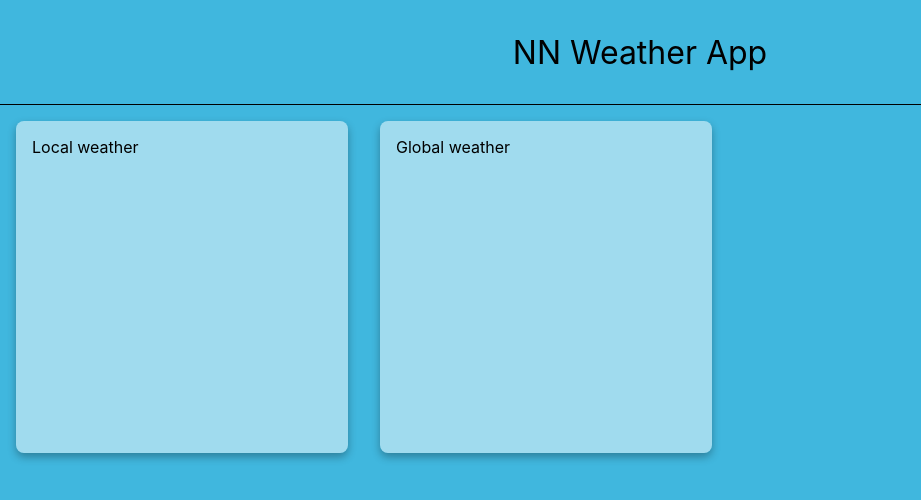
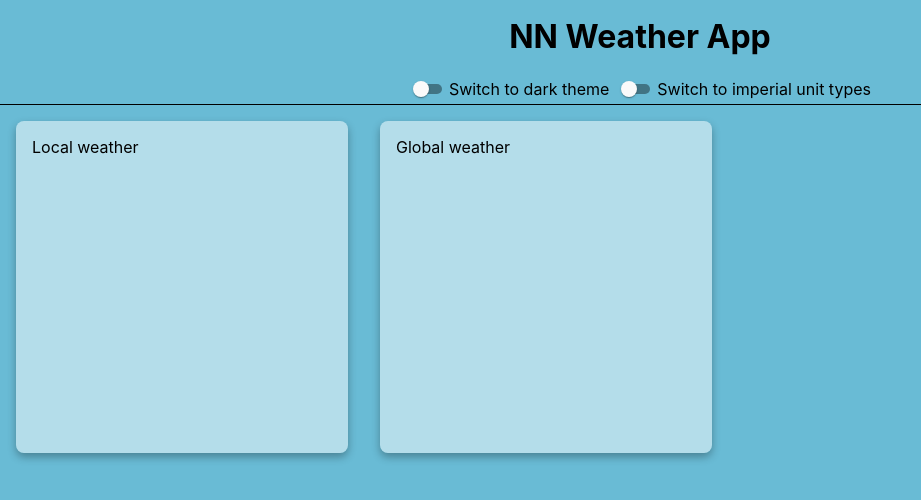
Before and after one commit to dzsoltdev/nn-coding-challenge, a React (Create React App) app: page / in a window 1280 px wide. Shown: the top 500 px of the page, without its empty margins (0-921 px from the left). Built offline with nearby package versions, Linux system fonts and the light colour scheme; no server answers.

Commit message:
Handle app settings

```diff
--- a/package.json
+++ b/package.json
@@ -3,6 +3,7 @@
   "version": "0.1.0",
   "private": true,
   "dependencies": {
+    "@material-ui/core": "^4.11.4",
     "@reduxjs/toolkit": "^1.6.0",
     "@testing-library/jest-dom": "^5.13.0",
     "@testing-library/react": "^11.2.7",
--- a/src/App.tsx
+++ b/src/App.tsx
@@ -1,7 +1,8 @@
-import React from 'react';
+import React, {useCallback} from 'react';
 import {useSessionStorage} from 'react-use';
 import './styles/App.scss';
 import classNames from "classnames";
+import Switch from '@material-ui/core/Switch';
 
 import {AppSettingsContext, Theme, UnitType} from "./utility/appSettingsContext";
 
@@ -12,6 +13,16 @@ function App() {
   const [activeUnitType, setActiveUnitType] = useSessionStorage<UnitType>('active-unit-type', UnitType.METRIC);
   const [activeTheme, setActiveTheme] = useSessionStorage<Theme>('active-theme', Theme.LIGHT);
 
+  const handleUnitTypeChange = useCallback(() => {
+    if(activeUnitType === UnitType.METRIC) setActiveUnitType(UnitType.IMPERIAL);
+    else setActiveUnitType(UnitType.METRIC);
+  }, [activeUnitType]);
+
+  const handleThemeChange = useCallback(() => {
+    if(activeTheme === Theme.LIGHT) setActiveTheme(Theme.DARK);
+    else setActiveTheme(Theme.LIGHT);
+  }, [activeTheme]);
+
   return (
     <AppSettingsContext.Provider value={{
       unitType: activeUnitType ?? UnitType.METRIC,
@@ -21,7 +32,19 @@ function App() {
     }}>
       <div className={classNames('app', activeTheme)}>
         <header className="app-header">
-          <label>NN Weather App</label>
+          <h1>NN Weather App</h1>
+          <div className={'controls'}>
+            <div className={'control'} onClick={handleThemeChange}>
+              <Switch checked={activeTheme === Theme.DARK}
+                      size="small"/>
+              <label>Switch to {activeTheme === Theme.LIGHT ? Theme.DARK : Theme.LIGHT} theme</label>
+            </div>
+            <div className={'control'} onClick={handleUnitTypeChange}>
+              <Switch checked={activeUnitType === UnitType.IMPERIAL}
+                      size="small"/>
+              <label>Switch to {activeUnitType === UnitType.METRIC ? UnitType.IMPERIAL : UnitType.METRIC} unit types</label>
+            </div>
+          </div>
         </header>
 
         <WidgetContainer />
--- a/src/styles/App.scss
+++ b/src/styles/App.scss
@@ -1,18 +1,42 @@
 .app {
   height: 100vh;
   width: 100vw;
-  background-color: #40b7de;
+
+  &.dark {
+    background-color: #162b6c;
+
+    color: white !important;
+  }
+
+  &.light {
+    background-color: #69bbd5;
+  }
 
   .app-header {
     height: 40px;
     display: flex;
+    flex-direction: column;
     align-items: center;
     justify-content: center;
     padding: 32px 0;
     border-bottom: 1px solid black;
 
-    label {
+    h1 {
       font-size: 32px;
+    }
+
+    .controls {
+      display: flex;
+
+      .control {
+        display: flex;
+        align-items: center;
+        margin-bottom: 8px;
+
+        &:not(:last-child) {
+          margin-right: 8px;
+        }
+      }
     }
   }
 }
```
Also changed, not shown: 1 other file (tests, documents, lock files or other folders).
